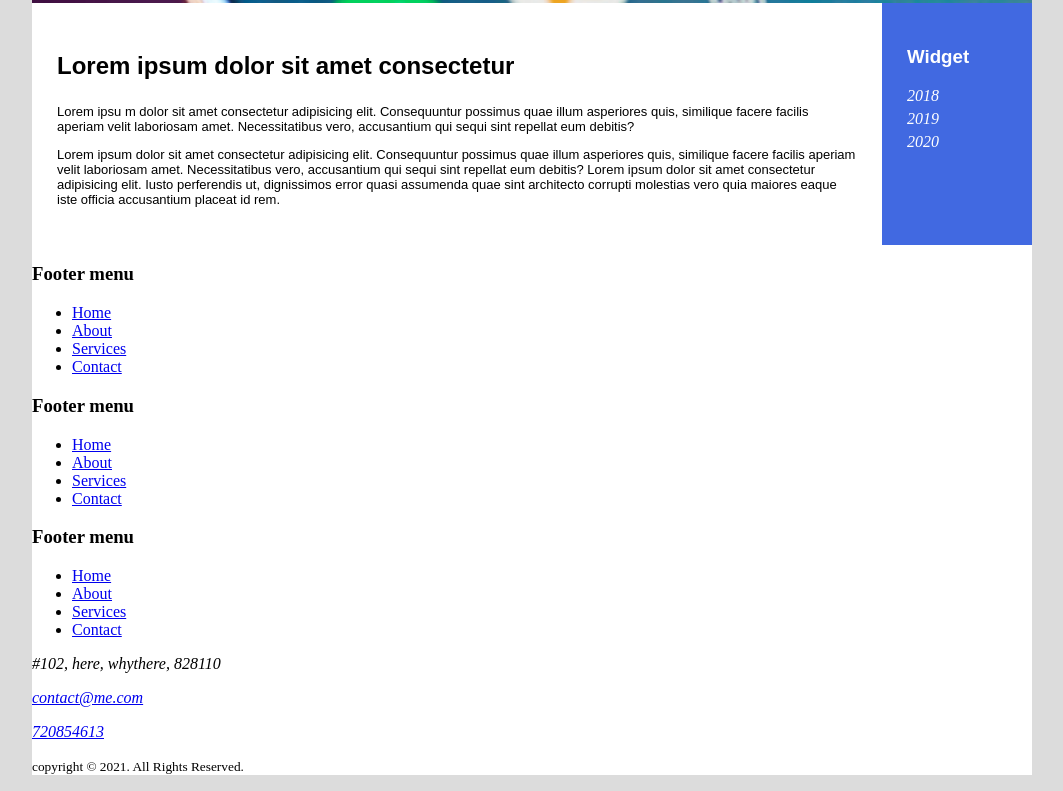
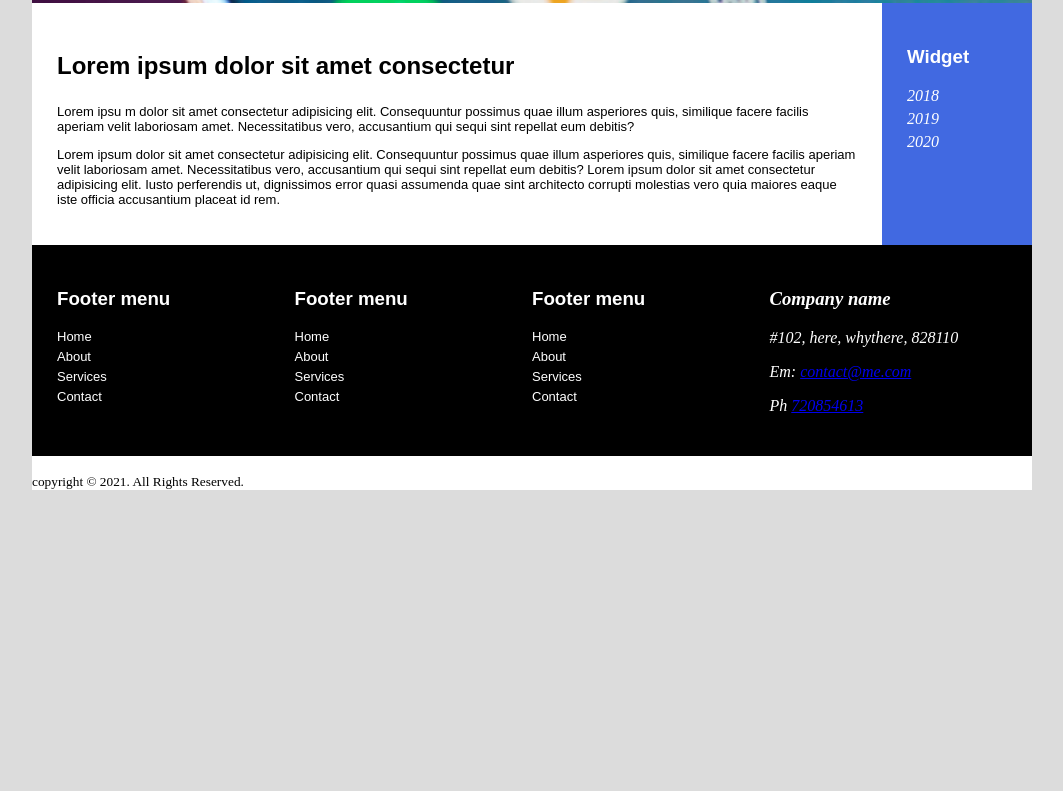
Before and after one commit to adityaeth/basic_website, a plain HTML site: page Project1/index.html in a window 1280 px wide. Shown: the part 863-1654 px from the top of the page, without its empty margins (108-1171 px from the left). After the commit the page ends 1369 px from the top, so only its background shows below. Drawn offline with nearby package versions, Linux system fonts and the light colour scheme.

Commit message:
footer changes

```diff
--- a/Project1/css/style.css
+++ b/Project1/css/style.css
@@ -122,3 +122,28 @@ div.logo > a > img{
 .sidebar ul > li > a:hover{
     color: aqua;
 }
+.main-footer{
+    background-color: black;
+    color: white;
+    width: 950px;
+    height: auto;
+    padding: 25px;
+}
+.footer-box{
+    width: 237.5px;
+    height:auto;
+    float: left;
+    font-family: sans-serif;
+}
+.footer-box ul{
+    list-style-type: none;
+    margin:0px;
+    padding: 0px;
+}
+.footer-box ul > li > a{
+    display: block;
+    font-size: small;
+    margin-bottom: 5px;
+    color: white;
+    text-decoration: none;
+}
--- a/Project1/index.html
+++ b/Project1/index.html
@@ -77,8 +77,8 @@
         </aside><!--sidebar-->
         <div class="clearfix"></div>
     </section><!--content holder-->
-    <footer>
-        <div>
+    <footer class="main-footer">
+        <div class="footer-box">
             <h3>Footer menu</h3>
             <ul>
                 <li><a href="#">Home</a></li>
@@ -87,7 +87,7 @@
                 <li><a href="#">Contact</a></li>
             </ul>
         </div>
-        <div>
+        <div class="footer-box">
             <h3>Footer menu</h3>
             <ul>
                 <li><a href="#">Home</a></li>
@@ -96,7 +96,7 @@
                 <li><a href="#">Contact</a></li>
             </ul>
         </div>
-        <div>
+        <div class="footer-box">
             <h3>Footer menu</h3>
             <ul>
                 <li><a href="#">Home</a></li>
@@ -107,12 +107,14 @@
         </div>
         <div>
             <address>
+                <h3>Company name</h3>
                 <p>#102, here, whythere, 828110</p>
-                <p><a href="mailto:contact@me.com">contact@me.com</a></p>
-                <p><a href="tel:720999999">720854613</a></p>
+                <p>Em: <a href="mailto:contact@me.com">contact@me.com</a></p>
+                <p>Ph <a href="tel:720999999">720854613</a></p>
                 </p>
             </address>
         </div>
+        <div class="clearfix"></div>
     </footer>
 
     <div>
```
